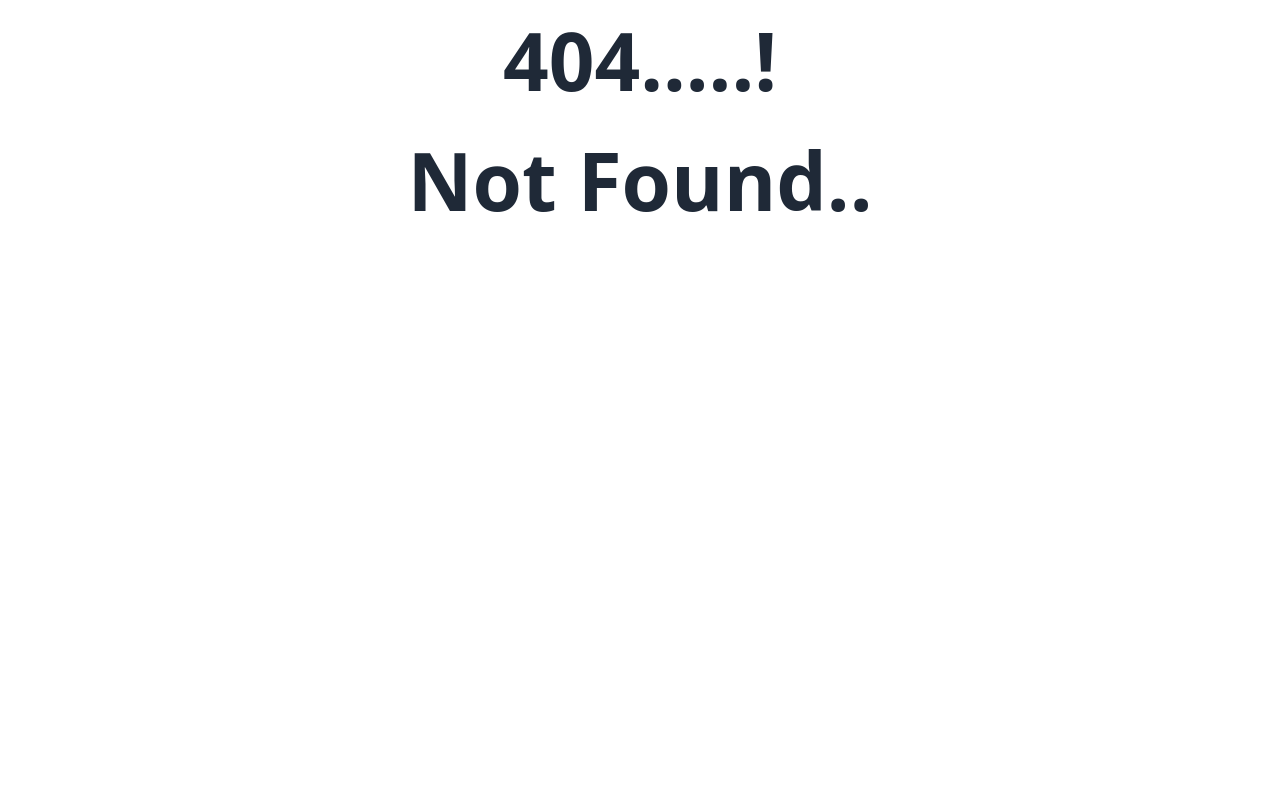
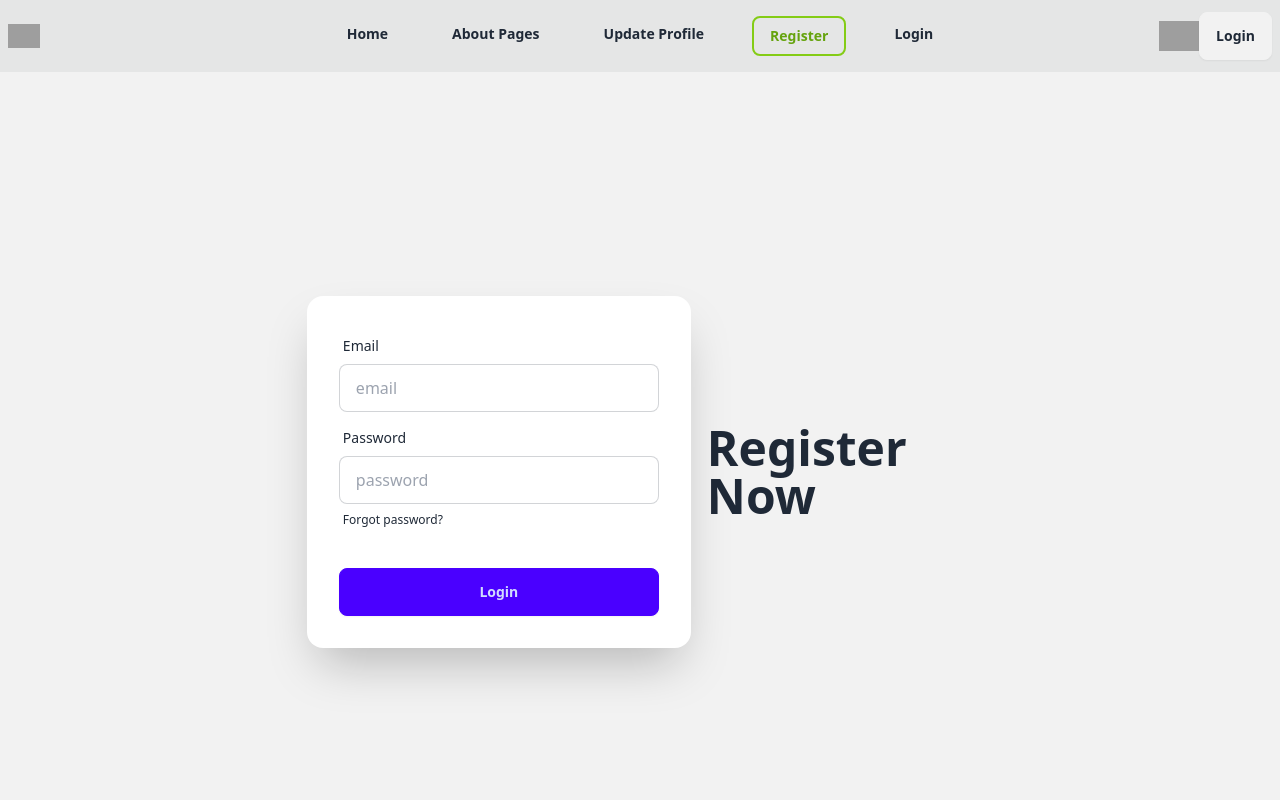
Before and after one commit to Abusayem99133/real-estate-project, a React (Vite) app: page /register in a window 1280 px wide. Before the commit this address had no page. Shown: the top 800 px of the page. Built offline with nearby package versions, Linux system fonts and the light colour scheme; grey boxes are pictures that could not be loaded.

Commit message:
login form and register form empliment done

```diff
--- /dev/null
+++ b/src/Components/Login/Login.jsx
@@ -0,0 +1,49 @@
+const Login = () => {
+  return (
+    <div>
+      <div className="hero min-h-screen bg-base-200">
+        <div className="hero-content flex-col lg:flex-row-reverse">
+          <div className="text-center lg:text-left">
+            <h1 className="text-5xl font-bold">Login now!</h1>
+          </div>
+          <div className="card shrink-0 w-full max-w-sm shadow-2xl bg-base-100">
+            <form className="card-body">
+              <div className="form-control">
+                <label className="label">
+                  <span className="label-text">Email</span>
+                </label>
+                <input
+                  type="email"
+                  placeholder="email"
+                  className="input input-bordered"
+                  required
+                />
+              </div>
+              <div className="form-control">
+                <label className="label">
+                  <span className="label-text">Password</span>
+                </label>
+                <input
+                  type="password"
+                  placeholder="password"
+                  className="input input-bordered"
+                  required
+                />
+                <label className="label">
+                  <a href="#" className="label-text-alt link link-hover">
+                    Forgot password?
+                  </a>
+                </label>
+              </div>
+              <div className="form-control mt-6">
+                <button className="btn btn-primary">Login</button>
+              </div>
+            </form>
+          </div>
+        </div>
+      </div>
+    </div>
+  );
+};
+
+export default Login;
--- a/src/Components/MainLayout/MainLayout.jsx
+++ b/src/Components/MainLayout/MainLayout.jsx
@@ -3,24 +3,34 @@
 import ErrorPage from "./ErrorPage/ErrorPage";
 import Home from "../../HomePage/Home";
 import PropertyDetails from "../../HomePage/PropertyDetails";
+import Register from "../Register/Register";
+
+import Login from "../Login/Login";
 
 export const router = createBrowserRouter([
   {
     path: "/",
     element: <Root></Root>,
     errorElement: <ErrorPage></ErrorPage>,
+
     children: [
       {
         path: "/",
         element: <Home></Home>,
         loader: () => fetch("/residential.json"),
-        children: [
-          {
-            path: "/details/:id",
-            element: <PropertyDetails></PropertyDetails>,
-            loader: () => fetch("/residential.json"),
-          },
-        ],
+      },
+      {
+        path: "/details/:id",
+        element: <PropertyDetails></PropertyDetails>,
+        loader: () => fetch("./residential.json"),
+      },
+      {
+        path: "/login",
+        element: <Login></Login>,
+      },
+      {
+        path: "/register",
+        element: <Register></Register>,
       },
     ],
   },
--- /dev/null
+++ b/src/Components/Register/Register.jsx
@@ -0,0 +1,49 @@
+const Register = () => {
+  return (
+    <div>
+      <div className="hero min-h-screen bg-base-200">
+        <div className="hero-content flex-col lg:flex-row-reverse">
+          <div className="text-center lg:text-left">
+            <h1 className="text-5xl font-bold">Register Now</h1>
+          </div>
+          <div className="card shrink-0 w-full max-w-sm shadow-2xl bg-base-100">
+            <form className="card-body">
+              <div className="form-control">
+                <label className="label">
+                  <span className="label-text">Email</span>
+                </label>
+                <input
+                  type="email"
+                  placeholder="email"
+                  className="input input-bordered"
+                  required
+                />
+              </div>
+              <div className="form-control">
+                <label className="label">
+                  <span className="label-text">Password</span>
+                </label>
+                <input
+                  type="password"
+                  placeholder="password"
+                  className="input input-bordered"
+                  required
+                />
+                <label className="label">
+                  <a href="#" className="label-text-alt link link-hover">
+                    Forgot password?
+                  </a>
+                </label>
+              </div>
+              <div className="form-control mt-6">
+                <button className="btn btn-primary">Login</button>
+              </div>
+            </form>
+          </div>
+        </div>
+      </div>
+    </div>
+  );
+};
+
+export default Register;
--- a/src/NavbarSection/Navbar.jsx
+++ b/src/NavbarSection/Navbar.jsx
@@ -1,4 +1,4 @@
-import { NavLink } from "react-router-dom";
+import { Link, NavLink } from "react-router-dom";
 import logo from "../assets/house.png";
 const Navbar = () => {
   const navLinks = (
@@ -14,6 +14,12 @@
       </li>
       <li>
         <NavLink to="/profile">Update Profile</NavLink>
+      </li>
+      <li>
+        <NavLink to="register">Register</NavLink>
+      </li>
+      <li>
+        <NavLink to="login">Login</NavLink>
       </li>
     </>
   );
@@ -62,19 +68,6 @@
               Home
             </NavLink>
           </li>
-          <li>
-            <NavLink
-              to="/contact"
-              className={({ isActive }) =>
-                isActive
-                  ? "text-lime-600 border-2 border-lime-500 hover:bg-lime-400 font-bold"
-                  : "font-bold"
-              }
-            >
-              Contact Us
-            </NavLink>
-          </li>
-          <li></li>
 
           <li>
             <NavLink
@@ -100,10 +93,42 @@
               Update Profile
             </NavLink>
           </li>
+          <li>
+            <NavLink
+              to="register"
+              className={({ isActive }) =>
+                isActive
+                  ? "text-lime-600 border-2 border-lime-500 hover:bg-lime-400 font-bold"
+                  : "font-bold"
+              }
+            >
+              Register
+            </NavLink>
+          </li>
+          <li>
+            <NavLink
+              to="login"
+              className={({ isActive }) =>
+                isActive
+                  ? "text-lime-600 border-2 border-lime-500 hover:bg-lime-400 font-bold"
+                  : "font-bold"
+              }
+            >
+              Login
+            </NavLink>
+          </li>
         </ul>
       </div>
       <div className="mt-20 -ml-5  md:ml-0 md:mt-0  navbar-end">
-        <a className="btn bg-orange-100">Login</a>
+        <div className="w-10 rounded-full">
+          <img
+            alt="Tailwind CSS Navbar component"
+            src="https://daisyui.com/images/stock/photo-1534528741775-53994a69daeb.jpg"
+          />
+        </div>
+        <Link to="/login">
+          <button className="btn">Login</button>
+        </Link>
       </div>
     </div>
   );
--- a/src/Routes/Root.jsx
+++ b/src/Routes/Root.jsx
@@ -1,6 +1,6 @@
 import { Outlet } from "react-router-dom";
 import Navbar from "../NavbarSection/Navbar";
-import Banner from "../HomePage/Banner";
+
 import Footer from "../Components/MainLayout/Footer/Footer";
 
 const Root = () => {
@@ -8,7 +8,6 @@
     <div>
       <div>
         <Navbar></Navbar>
-        <Banner></Banner>
       </div>
       <Outlet></Outlet>
       <div className="mt-[0%]">
```
